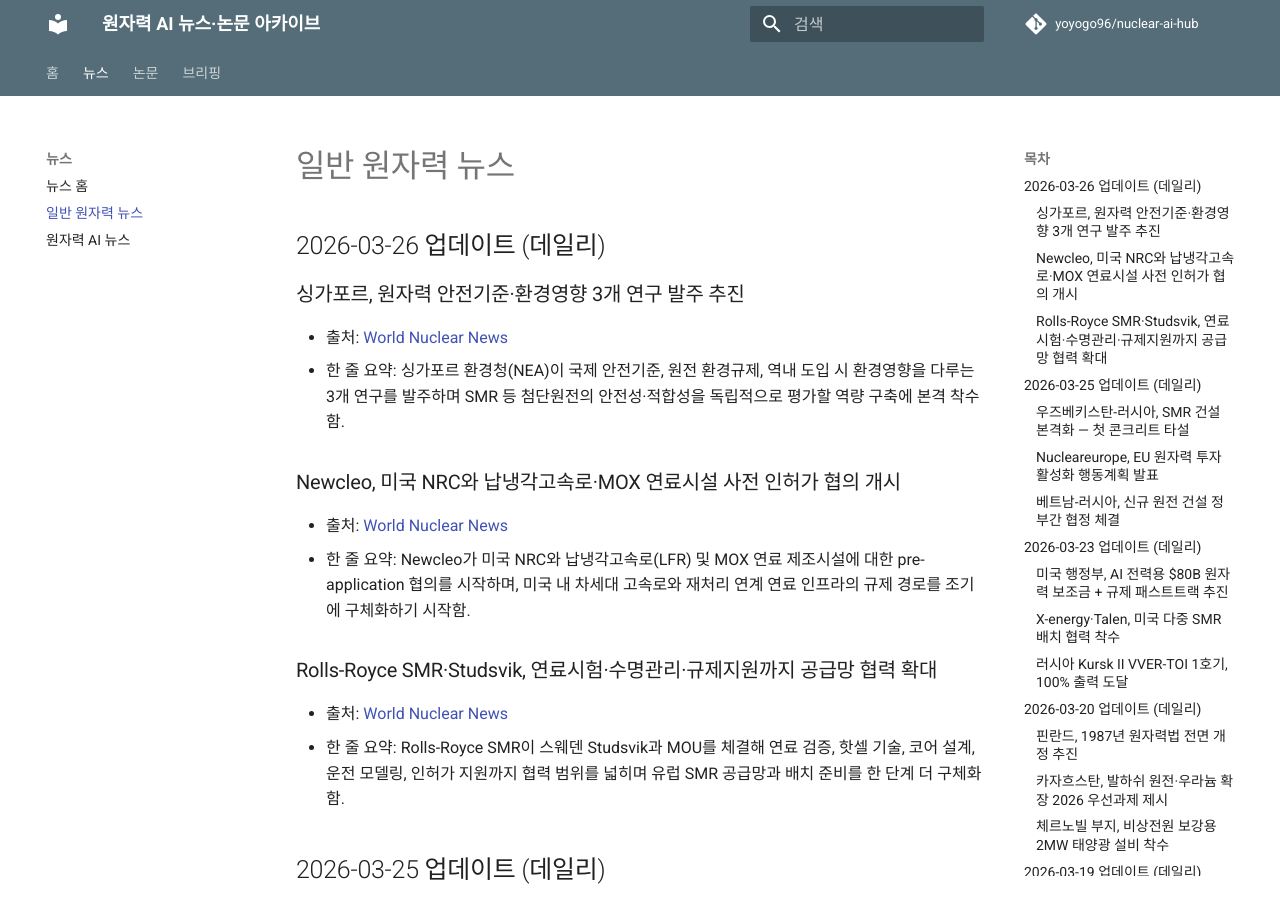
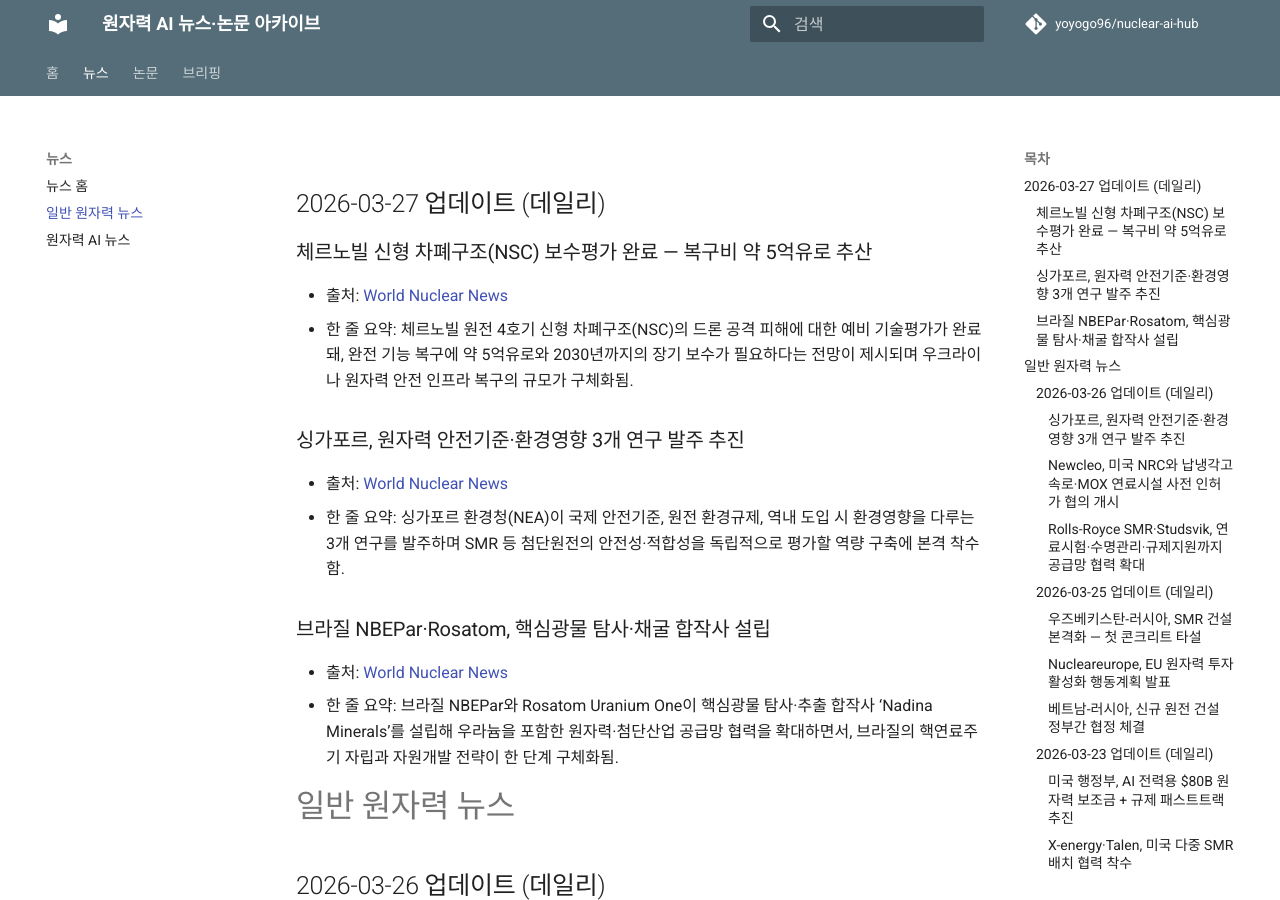
Before and after one commit to yoyogo96/nuclear-ai-hub, an MkDocs documentation site: the page built from docs/news/nuclear.md, in a window 1280 px wide and 900 px high. Built offline with MkDocs 1.6.1 and Material for MkDocs 9.7.7, drawn with Linux system fonts in a browser that asks for light colours; comment, search, counter and statistics services are not loaded.

Commit message:
docs: update nuclear daily briefing for 2026-03-27

```diff
--- a/docs/briefings/index.md
+++ b/docs/briefings/index.md
@@ -1,3 +1,20 @@
+## 2026-03-27 데일리 브리핑
+
+### 오늘의 3줄 요약
+1. 체르노빌 신형 차폐구조(NSC)의 드론 피해 복구비가 약 5억유로로 추산되며, 전시 상황에서도 장기 원자력 안전 인프라를 유지·복원하는 비용과 난도가 다시 부각됨.
+2. 싱가포르의 안전·환경영향 연구 발주와 브라질의 핵심광물 합작사 설립은 아시아의 신규 도입 준비와 남미의 핵연료 공급망 강화가 동시에 진전되고 있음을 보여줌.
+3. 학술 쪽은 지난 24시간 기준 arXiv 등 주요 소스를 재확인했지만, 기존 반영본과 중복되지 않는 원자력+인공지능 핵심 신규 논문은 확인되지 않아 오늘은 논문 추가 없이 유지함.
+
+### 오늘 반영 뉴스 (3건)
+- 체르노빌 신형 차폐구조(NSC) 보수평가 완료 — 복구비 약 5억유로 추산 (World Nuclear News)
+- 싱가포르, 원자력 안전기준·환경영향 3개 연구 발주 추진 (World Nuclear News)
+- 브라질 NBEPar·Rosatom, 핵심광물 탐사·채굴 합작사 설립 (World Nuclear News)
+
+### 오늘 반영 논문 (0건)
+- 지난 24시간 기준 신규 반영 없음
+
+---
+
 # 주간 브리핑
 
 ## 2026-03-26 데일리 브리핑
--- a/docs/news/nuclear.md
+++ b/docs/news/nuclear.md
@@ -1,3 +1,17 @@
+## 2026-03-27 업데이트 (데일리)
+
+### 체르노빌 신형 차폐구조(NSC) 보수평가 완료 — 복구비 약 5억유로 추산
+- 출처: [World Nuclear News](https://world-nuclear-news.org/articles/assessment-completed-of-chernobyl-shelter-repair-works)
+- 한 줄 요약: 체르노빌 원전 4호기 신형 차폐구조(NSC)의 드론 공격 피해에 대한 예비 기술평가가 완료돼, 완전 기능 복구에 약 5억유로와 2030년까지의 장기 보수가 필요하다는 전망이 제시되며 우크라이나 원자력 안전 인프라 복구의 규모가 구체화됨.
+
+### 싱가포르, 원자력 안전기준·환경영향 3개 연구 발주 추진
+- 출처: [World Nuclear News](https://world-nuclear-news.org/articles/singapore-to-bolster-nuclear-safety-capabilities)
+- 한 줄 요약: 싱가포르 환경청(NEA)이 국제 안전기준, 원전 환경규제, 역내 도입 시 환경영향을 다루는 3개 연구를 발주하며 SMR 등 첨단원전의 안전성·적합성을 독립적으로 평가할 역량 구축에 본격 착수함.
+
+### 브라질 NBEPar·Rosatom, 핵심광물 탐사·채굴 합작사 설립
+- 출처: [World Nuclear News](https://world-nuclear-news.org/articles/brazils-nbepar-and-rosatom-create-joint-venture)
+- 한 줄 요약: 브라질 NBEPar와 Rosatom Uranium One이 핵심광물 탐사·추출 합작사 ‘Nadina Minerals’를 설립해 우라늄을 포함한 원자력·첨단산업 공급망 협력을 확대하면서, 브라질의 핵연료주기 자립과 자원개발 전략이 한 단계 구체화됨.
+
 # 일반 원자력 뉴스
 
 ## 2026-03-26 업데이트 (데일리)
--- a/docs/papers/index.md
+++ b/docs/papers/index.md
@@ -1,3 +1,10 @@
+# 2026-03-27 업데이트
+
+- 지난 24시간 기준으로 arXiv 및 주요 학술 소스를 재확인했지만, 기존 반영본과 중복되지 않는 원자력+인공지능 핵심 신규 논문/프리프린트는 확인되지 않았습니다.
+- 따라서 오늘은 논문 목록을 추가하지 않고 "신규 없음" 상태로 갱신합니다.
+
+---
+
 # 2026-03-26 업데이트
 
 ## [Deep learning approaches to extract nuclear deformation parameters from initial-state information in heavy-ion collisions](https://arxiv.org/abs/2603.24088)
```
Also changed, not shown: docs/news/index.md (+6 -0 lines).
